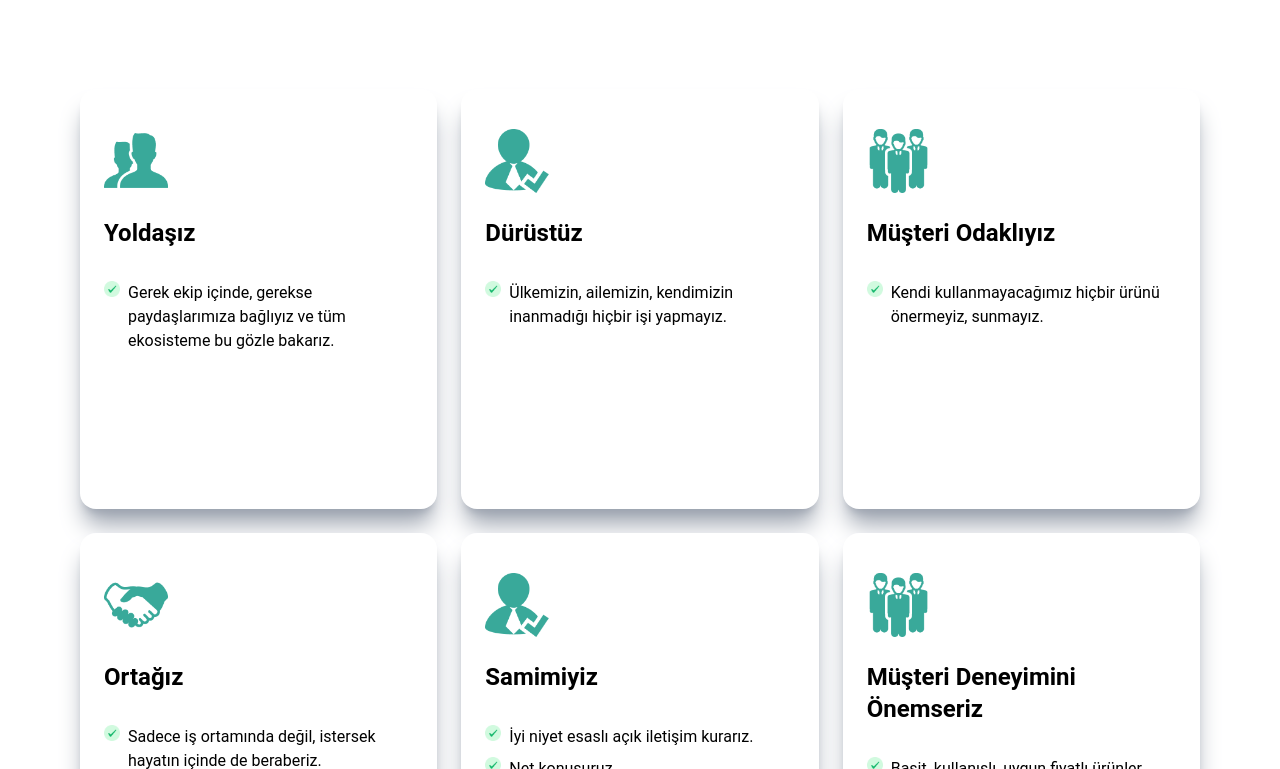
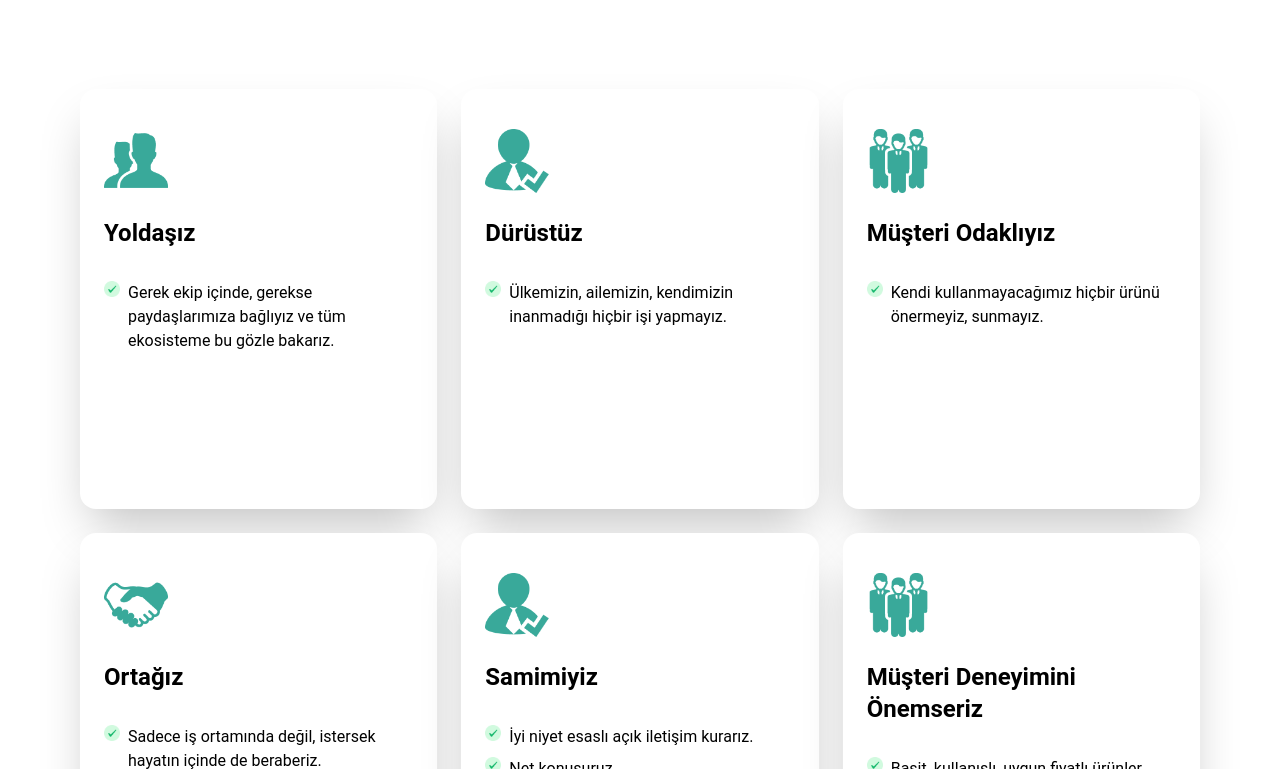
Before and after one commit to aliz1369/finnovation-website, a React (Vite) app: page /about/values in a window 1280 px wide. Shown: the part 791-1560 px from the top of the page. Built offline with nearby package versions, Linux system fonts and the light colour scheme.

Commit message:
made shadow more

```diff
--- a/src/components/Card.tsx
+++ b/src/components/Card.tsx
@@ -8,7 +8,7 @@ interface CardData {
 }
 const Card: React.FC<CardData> = ({ icon, title, description, points }) => {
   return (
-    <div className="bg-white shadow-xl shadow-gray-400 rounded-2xl p-6 flex flex-col items-start text-left w-full h-[420px]">
+    <div className="bg-white shadow-2xl rounded-2xl p-6 flex flex-col items-start text-left w-full h-[420px]">
       <img src={icon} alt={title} className="w-16 h-16 object-contain mt-4" />
       <h3 className="text-2xl font-bold mt-6">{title}</h3>
       <p className="text-gray-700 mt-4 leading-relaxed">{description}</p>
```
